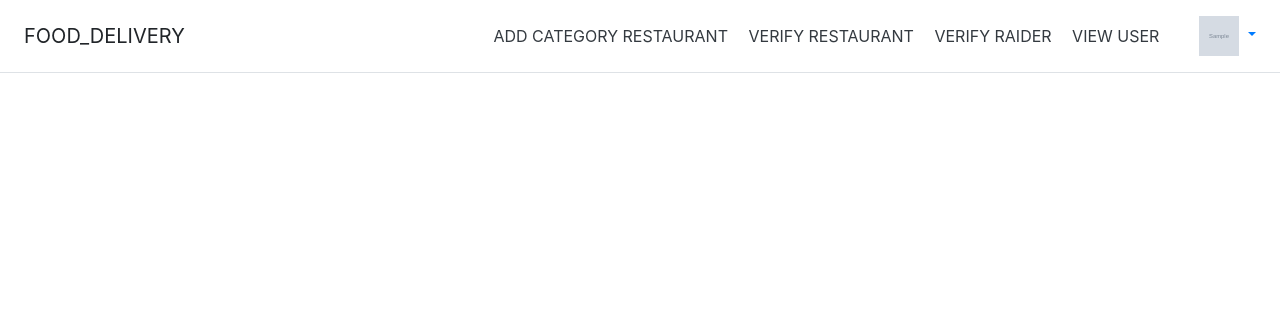
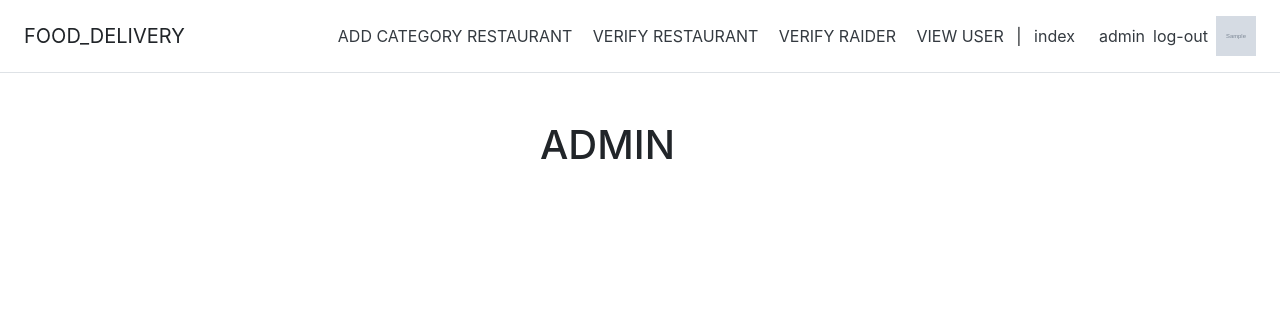
Before and after one commit to Auntonin/FD_0, a PHP site: page /admin/admin.php in a window 1280 px wide. Shown: the top 320 px of the page. Run offline with PHP 8.4, Linux system fonts and the light colour scheme; the visitor is signed in with stand-in values (Sample User, id 1); tables that the repository leaves empty or names only in its code hold one stand-in row (values such as "Sample post"); grey boxes marked "Sample" are stand-in pictures.

Commit message:
edit_menu

```diff
--- a/admin/admin.php
+++ b/admin/admin.php
@@ -11,7 +11,11 @@ checkad();
 </head>
 <body>
     <?php require_once("menu.php")?>
-
+    <div class="container">
+        <div class="main">
+            <h1 class="mx-auto my-5" style="width:200px;height:200px;">ADMIN</h1>
+        </div>
+    </div>
     <!-- <div class="container">
         <div class="main">
             <h1>asdasdadasd</h1><br>
--- a/admin/menu.php
+++ b/admin/menu.php
@@ -1,29 +1,40 @@
-<div class="d-flex flex-column flex-md-row align-items-center p-3 px-md-4 mb-3 bg-white border-bottom box-shadow">
-      <h5 class="my-0 mr-md-auto font-weight-normal">FOOD_DELIVERY</h5>
-      <nav class="my-2 my-md-0 mr-md-3">
-        <a class="p-2 text-dark" href="add_cate_r.php.">ADD CATEGORY RESTAURANT</a>
+
+    <div class="d-flex flex-column flex-md-row align-items-center p-3 px-md-4 mb-3 bg-white border-bottom box-shadow">
+  <h5 class="my-0 mr-md-auto font-weight-normal">FOOD_DELIVERY</h5>
+  <nav class="my-2 my-md-0 mr-md-3">
+  <a class="p-2 text-dark" href="add_cate_r.php.">ADD CATEGORY RESTAURANT</a>
         <a class="p-2 text-dark" href="verify_r.php">VERIFY RESTAURANT</a>
         <a class="p-2 text-dark" href="verify_rd.php">VERIFY RAIDER</a>
         <a class="p-2 text-dark" href="view_u.php">VIEW USER</a>
-      </nav>
+        |
+        <a class="p-2 text-dark" href="../index.php">index</a>
 
 
 
-<div class="dropdown show ml-3">
-  <a class=" dropdown-toggle" href="#" role="button" id="dropdownMenuLink" data-toggle="dropdown" aria-haspopup="true" aria-expanded="false">
-  <img src="../img/Profile/user/<?= $_SESSION['pro_im'];?>" width="40" height="40">
+<?php
+    if (isset($_SESSION['un']) && $_SESSION['un'] != "") {
+      ?>
+  </nav>
+  <!-- <div class="dropdown-menu" aria-labelledby="dropdownMenuLink"> -->
+    <?php if (isset($_SESSION['ulevel']) && $_SESSION['ulevel'] == "admin") {
+    ?> <a class="text-dark" href="../admin/admin.php">admin </a>
+    <?php  } else ?>
+    <?php
+      if (isset($_SESSION['rd']) && $_SESSION['rd'] == 2) { ?>
+      <a class="p-2 text-dark" href="../raider.php">raider</a><?php } ?>
+
+    <a class="p-2 text-dark" href="user/log-out.php">log-out</a>
+    <a  href="../user/edit_user.php" role="button">
+    <img src="../img/Profile/user/<?= $_SESSION['pro_im']; ?>" width="40" height="40">
+    <!-- ::after -->
   </a>
-  <div class="dropdown-menu" aria-labelledby="dropdownMenuLink">
- <a class="dropdown-item" href="admin.php">admin </a>
-    <a class="dropdown-item" href="../user/edit_user.php">Profile </a>
-    <a class="dropdown-item" href="../index.php">Indedx </a>
-    <a class="dropdown-item" href="#">cart</a>
-    <a class="dropdown-item"  href="../user/log-out.php">Log-out</a>
   </div>
 </div>
 
-</div>
 
-      </div>
-
-    </div>
+<?php
+    } else {
+?>
+  <a type="button" class="btn btn-outline-primary me-2" href="../user/login.php">Login</a>
+  <a type="button" class="btn btn-primary ml-2" href="../user/sing_up.php">Sign-up</a>
+<?php } ?>
--- a/menu.php
+++ b/menu.php
@@ -45,7 +45,7 @@
 
   <!-- <div class="dropdown-menu" aria-labelledby="dropdownMenuLink"> -->
     <?php if (isset($_SESSION['ulevel']) && $_SESSION['ulevel'] == "admin") {
-    ?> <a class="text-dark" href="admin/admin.php">admin </a>
+    ?> <a class="text-dark p-2" href="admin/admin.php">admin </a>
     <?php  } else ?>
 
 
--- a/user/edit_ad.php
+++ b/user/edit_ad.php
@@ -20,7 +20,7 @@ if(isset($_POST['ud'])){
     <meta charset="UTF-8">
     <meta name="viewport" content="width=device-width, initial-scale=1.0">
     <title>Document</title>
-    <link rel="stylesheet" href="../Bootstrap/cdn.jsdelivr.net_npm_bootstrap@4.0.0_dist_css_bootstrap.min.css">
+    <link rel="stylesheet" href="../Bootstrap/dist/css/bootstrap.min.css">
     <link href="../login_menu.css" rel="stylesheet"></head>
 <body>
 <body class="text-center">
--- a/user/edit_img.php
+++ b/user/edit_img.php
@@ -34,7 +34,7 @@ if (isset($_POST["submit"])) {
     <meta charset="UTF-8">
     <meta name="viewport" content="width=device-width, initial-scale=1.0">
     <title>Document</title>
-    <link rel="stylesheet" href="../Bootstrap/cdn.jsdelivr.net_npm_bootstrap@4.0.0_dist_css_bootstrap.min.css">
+    <link rel="stylesheet" href="../Bootstrap/dist/css/bootstrap.min.css">
     <link href="../login_menu.css" rel="stylesheet">
 </head>
 <body class="text-center">
--- a/user/edit_name.php
+++ b/user/edit_name.php
@@ -25,7 +25,7 @@ if(isset($_POST['username'])){
     <meta charset="UTF-8">
     <meta name="viewport" content="width=device-width, initial-scale=1.0">
     <title>Document</title>
-    <link rel="stylesheet" href="../Bootstrap/cdn.jsdelivr.net_npm_bootstrap@4.0.0_dist_css_bootstrap.min.css">
+    <link rel="stylesheet" href="../Bootstrap/dist/css/bootstrap.min.css">
     <link href="../login_menu.css" rel="stylesheet"></head>
 <body>
 <body class="text-center">
--- a/user/edit_pass.php
+++ b/user/edit_pass.php
@@ -33,7 +33,7 @@ if(isset($_POST['userpass1'])){
     <meta charset="UTF-8">
     <meta name="viewport" content="width=device-width, initial-scale=1.0">
     <title>Document</title>
-    <link rel="stylesheet" href="../Bootstrap/cdn.jsdelivr.net_npm_bootstrap@4.0.0_dist_css_bootstrap.min.css">
+    <link rel="stylesheet" href="./Bootstrap/dist/css/bootstrap.min.css">
     <link href="../login_menu.css" rel="stylesheet"></head>
 <body>
 <body class="text-center">
--- a/user/edit_user.php
+++ b/user/edit_user.php
@@ -7,7 +7,7 @@ $un = $_SESSION['un'];
     <meta charset="UTF-8">
     <meta name="viewport" content="width=device-width, initial-scale=1.0">
     <title>Document</title>
-    <link rel="stylesheet" href="../Bootstrap/cdn.jsdelivr.net_npm_bootstrap@4.0.0_dist_css_bootstrap.min.css">
+    <link rel="stylesheet" href="../Bootstrap/dist/css/bootstrap.min.css">
 
 </head>
 <body><div class="container">
--- a/user/login.php
+++ b/user/login.php
@@ -30,7 +30,7 @@ if(isset($_POST['username'])){
     <meta charset="UTF-8">
     <meta name="viewport" content="width=device-width, initial-scale=1.0">
     <title>Document</title>
-    <link rel="stylesheet" href="../Bootstrap/cdn.jsdelivr.net_npm_bootstrap@4.0.0_dist_css_bootstrap.min.css">
+    <link rel="stylesheet" href="../Bootstrap/dist/css/bootstrap.min.css">
     <link href="../login_menu.css" rel="stylesheet"></head>
 <body>
 <body class="text-center">
--- a/user/register_r.php
+++ b/user/register_r.php
@@ -25,7 +25,7 @@ if(isset($_POST['request'])){
     <meta charset="UTF-8">
     <meta name="viewport" content="width=device-width, initial-scale=1.0">
     <title>Document</title>
-    <link rel="stylesheet" href="../Bootstrap/cdn.jsdelivr.net_npm_bootstrap@4.0.0_dist_css_bootstrap.min.css">
+    <link rel="stylesheet" href="../Bootstrap/dist/css/bootstrap.min.css">
     <link href="../login_menu.css" rel="stylesheet"></head>
 <body>
 <body class="text-center">
--- a/user/register_rd.php
+++ b/user/register_rd.php
@@ -19,7 +19,7 @@ if(isset($_POST['request'])){
     <meta charset="UTF-8">
     <meta name="viewport" content="width=device-width, initial-scale=1.0">
     <title>Document</title>
-    <link rel="stylesheet" href="../Bootstrap/cdn.jsdelivr.net_npm_bootstrap@4.0.0_dist_css_bootstrap.min.css">
+    <link rel="stylesheet" href="../Bootstrap/dist/css/bootstrap.min.css">
     <link href="../login_menu.css" rel="stylesheet"></head>
 <body>
 <body class="text-center">
--- a/user/sing_up.php
+++ b/user/sing_up.php
@@ -29,7 +29,7 @@ if(isset($_POST['username'])){
     <meta charset="UTF-8">
     <meta name="viewport" content="width=device-width, initial-scale=1.0">
     <title>Document</title>
-    <link rel="stylesheet" href="../Bootstrap/cdn.jsdelivr.net_npm_bootstrap@4.0.0_dist_css_bootstrap.min.css">
+    <link rel="stylesheet" href="../Bootstrap/dist/css/bootstrap.min.css">
     <link href="../login_menu.css" rel="stylesheet"></head>
 <body>
 <body class="text-center">
```
Also changed, not shown: show_shop.php (+7 -7 lines).
